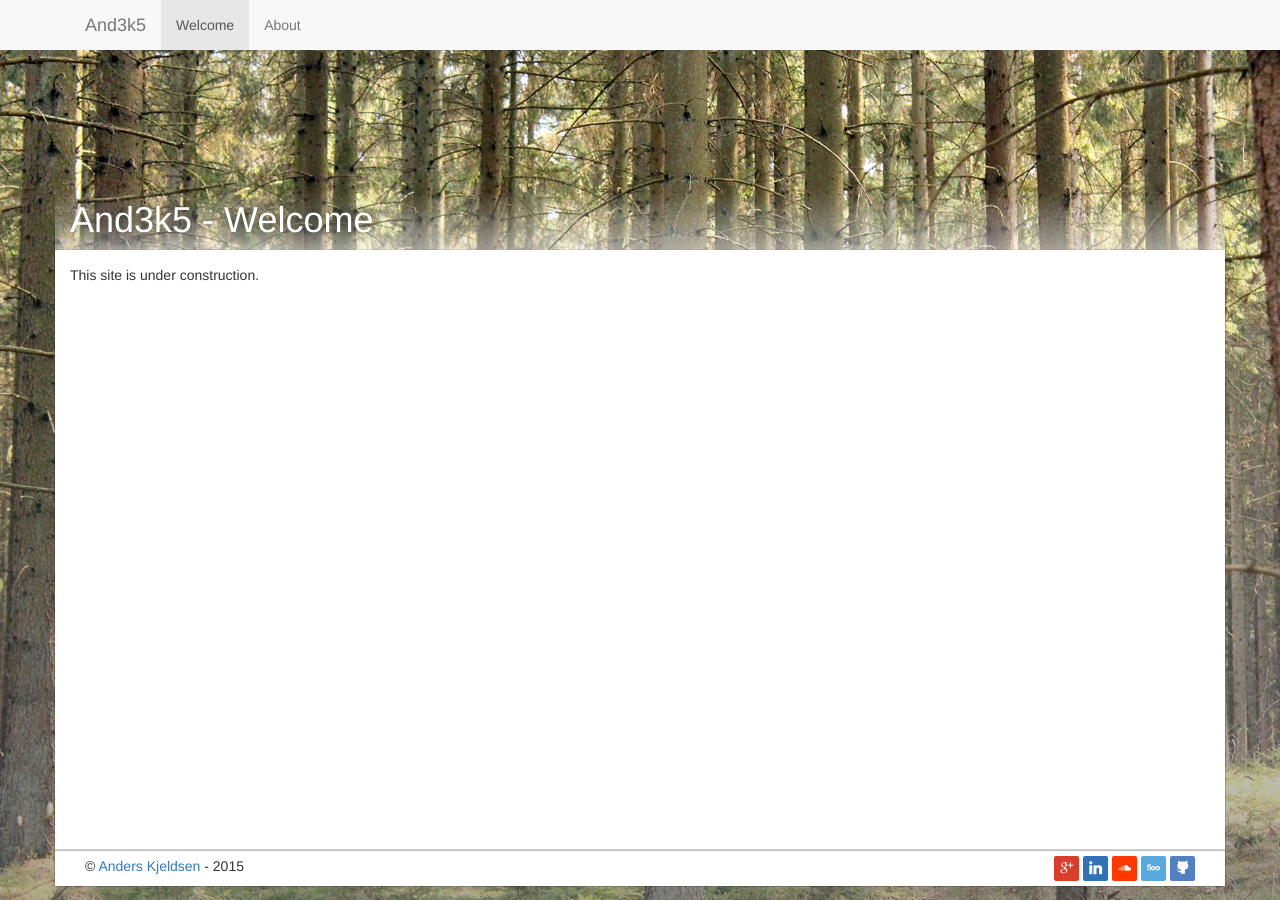
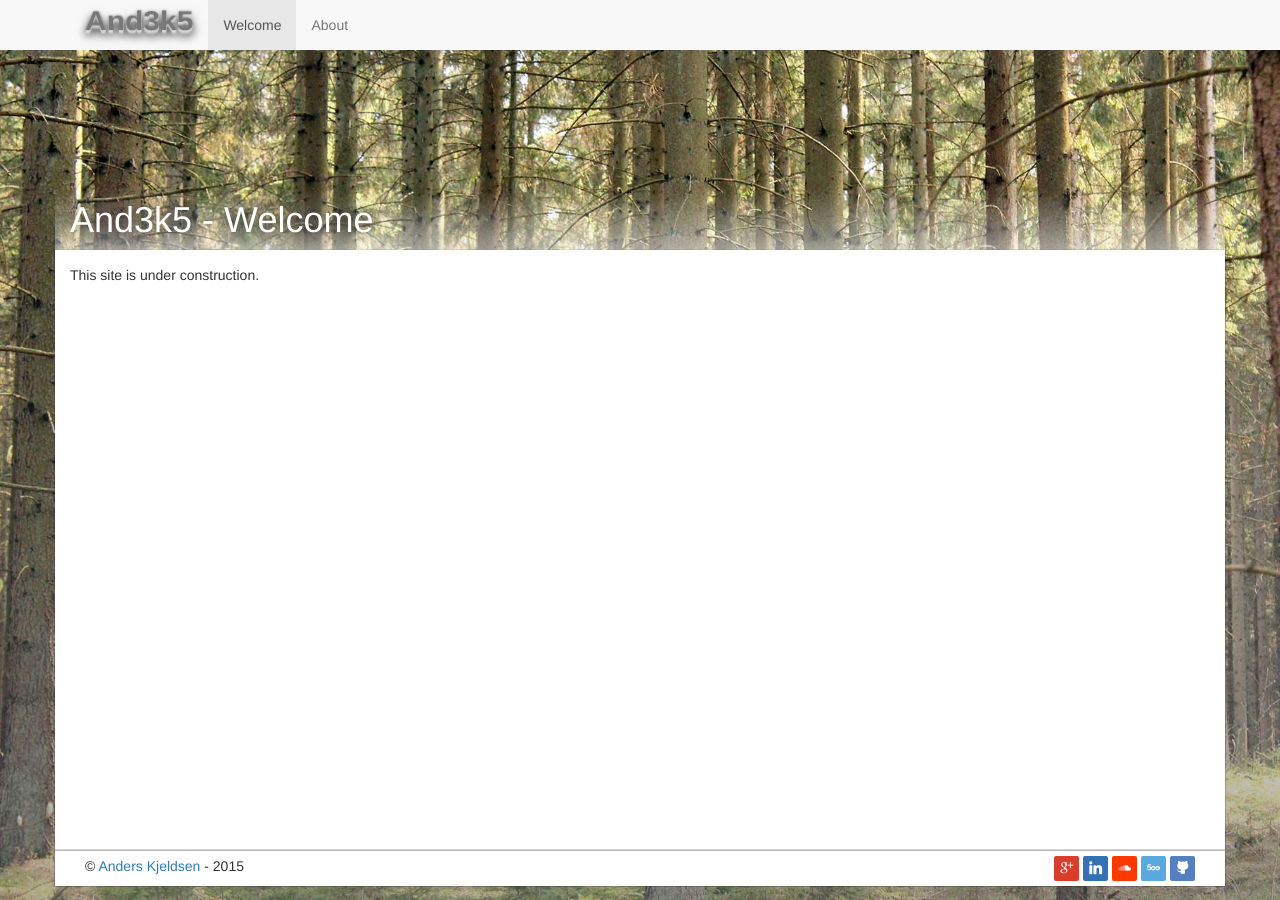
Before and after one commit to and3k5/and3k5.dk, a Jekyll site: the page built from index.html, in a window 1280 px wide. Built offline with Jekyll 4.4.1, drawn with Linux system fonts in a browser that asks for light colours.

Commit message:
Added pretty 3d logo

```diff
--- a/_includes/header.html
+++ b/_includes/header.html
@@ -8,7 +8,7 @@
                     <span class="icon-bar"></span>
                     <span class="icon-bar"></span>
                 </button>
-                <span class="navbar-brand site-title">{{ site.title }}</span>
+                <div class="navbar-brand site-title"><div class="logo">{{ site.title }}</div></div>
             </div>
 
             <div id="navi" class="navbar-collapse collapse">
--- a/css/main.css
+++ b/css/main.css
@@ -1,6 +1,33 @@
 /* INDEX.html */
 html {
     height:100%;
+}
+
+.logo {
+    margin-top:-4px;
+    text-align:center;
+    font-size:30px;
+    font-weight:900;
+    transition:text-shadow 1s, transform 1s, color 1s;
+    transform: rotateX(25deg);
+    text-shadow:
+        0px 0px 3px rgba(0,0,0,0.33),
+        0px 0px 0px rgba(255,255,255,1),
+        0px 1px 0px rgba(230,230,230,0.9),
+        0px 2px 0px rgba(230,230,230,0.7),
+        0px 3px 0px rgba(230,230,230,0.5),
+        0px 4px 0px rgba(230,230,230,0.3),
+        0px 5px 0px rgba(230,230,230,0.1),
+        0px 6px 8px rgba(0,0,0,0.8),
+        0px 5px 15px rgba(0,0,0,0.25),
+        0px 10px 15px rgba(0,0,0,0.125),
+        0px 15px 15px rgba(0,0,0,0.0125);
+}
+
+.logo:hover {
+  color:#888;
+  text-shadow:initial;
+  transform:initial;
 }
 
 body {
@@ -26,6 +53,7 @@ body {
 
 .site-title {
     cursor:default;
+    perspective: 1500px;
 }
 
 .page-content {
```
